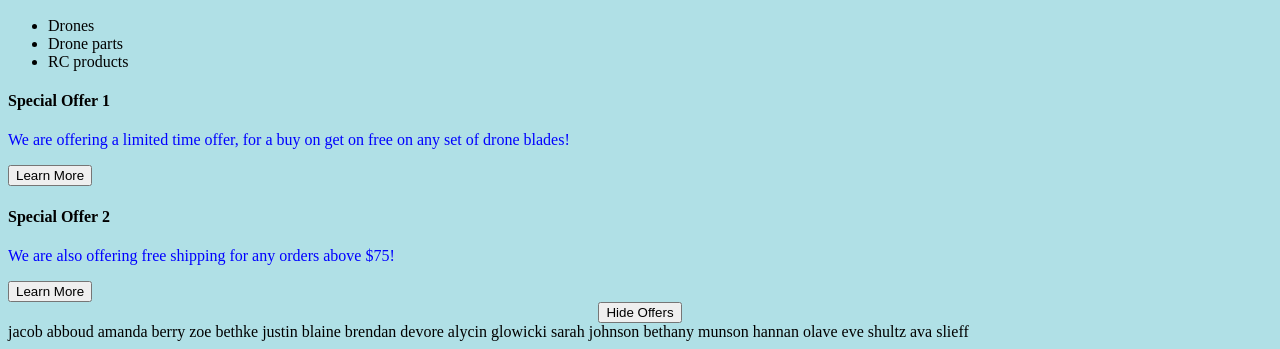
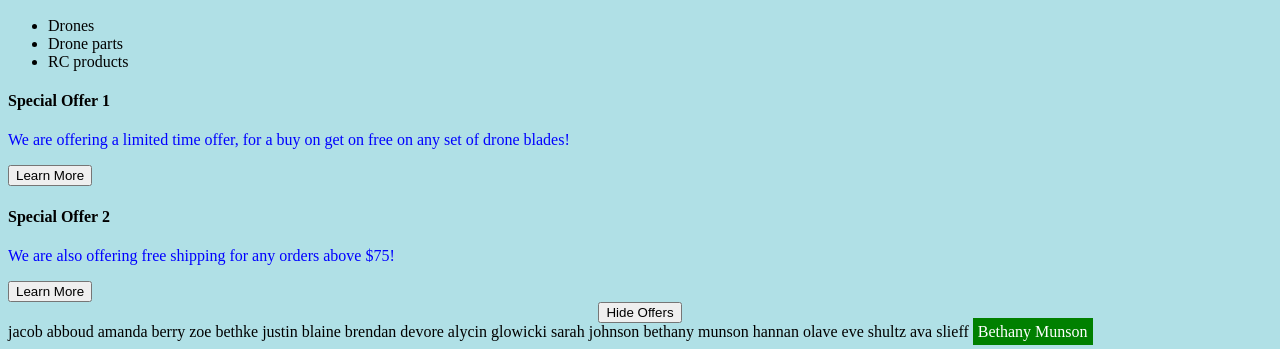
Before and after one commit to divinehubgit/smith-avga-15b, a plain HTML site: page home.html in a window 1280 px wide. Shown: the part 522-871 px from the top of the page. Drawn offline with Linux system fonts and the light colour scheme.

Commit message:
added name at bottom of home page

```diff
--- a/home.html
+++ b/home.html
@@ -78,5 +78,6 @@
         y.style.display = "none";
       }
     </script>
+    <span style="background-color:green; color:white; padding:5px;"> Bethany Munson</span>
   </body>
 </html>
```
